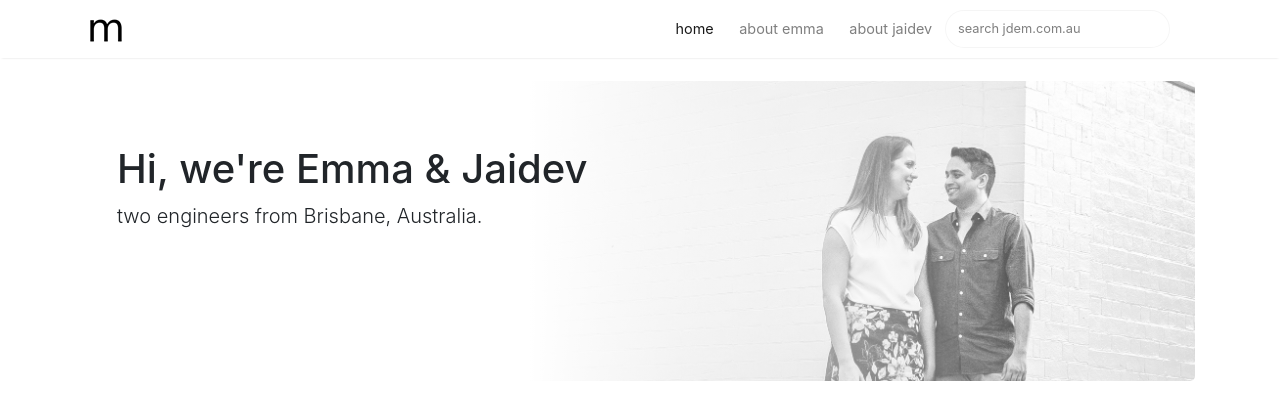
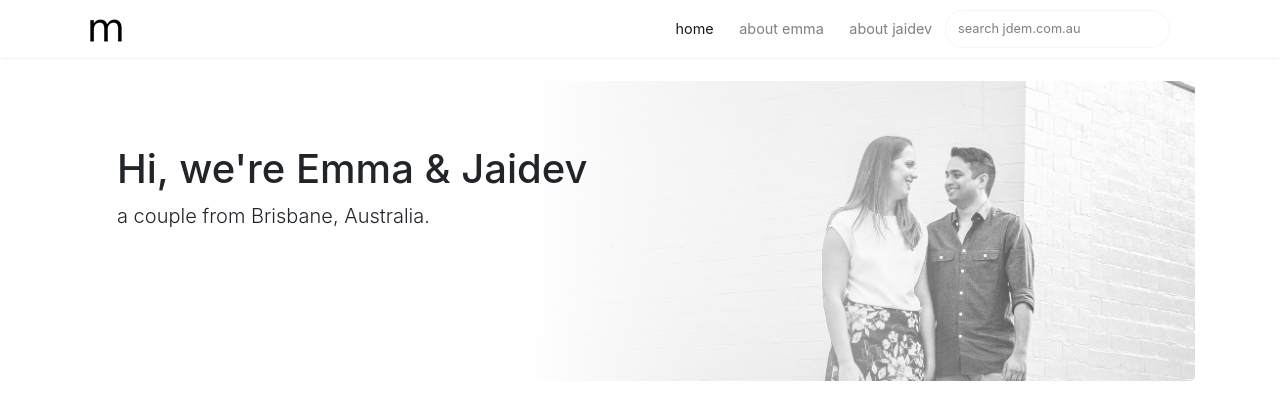
Before and after one commit to jdemau/jdem.com.au, a Jekyll site: the page built from index.html, in a window 1280 px wide and 900 px high. Shown: the top 397 px of the window. Built offline with Jekyll 4.4.1, drawn with Linux system fonts in a browser that asks for light colours; nearby versions of some CDN libraries; the list of posts is cut into pages by our own code.

Commit message:
Change tag line

```diff
--- a/index.html
+++ b/index.html
@@ -7,7 +7,7 @@ title: Home
 
 <section class="jumbotron banner-image">
     <h1 class="display sitetitle">Hi, we're Emma & Jaidev</h1>
-    <p class="lead">two engineers from Brisbane, Australia.</p>
+    <p class="lead">a couple from Brisbane, Australia.</p>
 </section>
 
 
```
